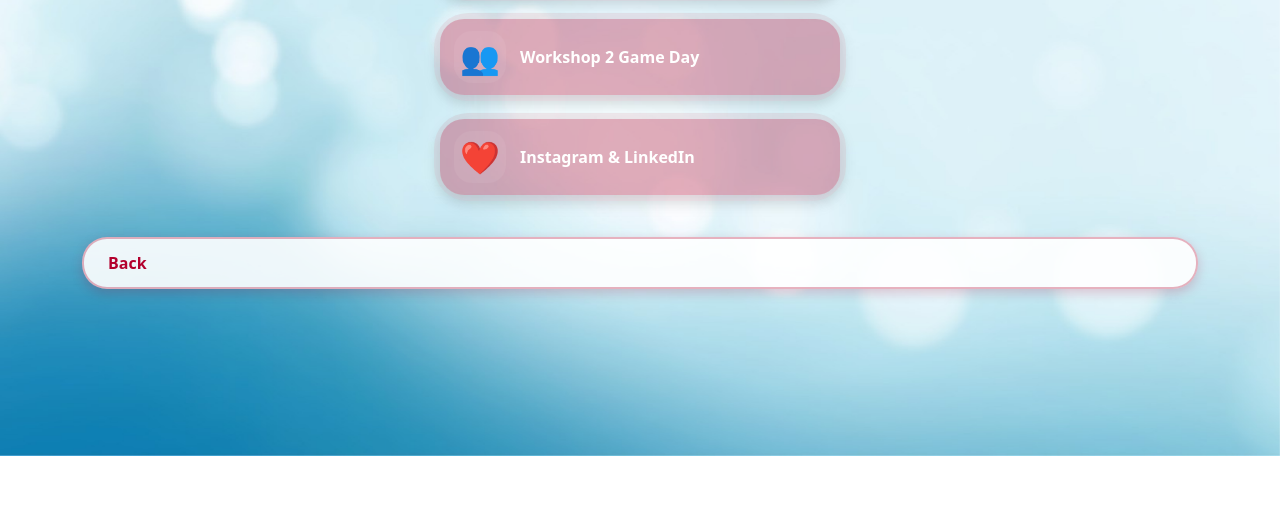
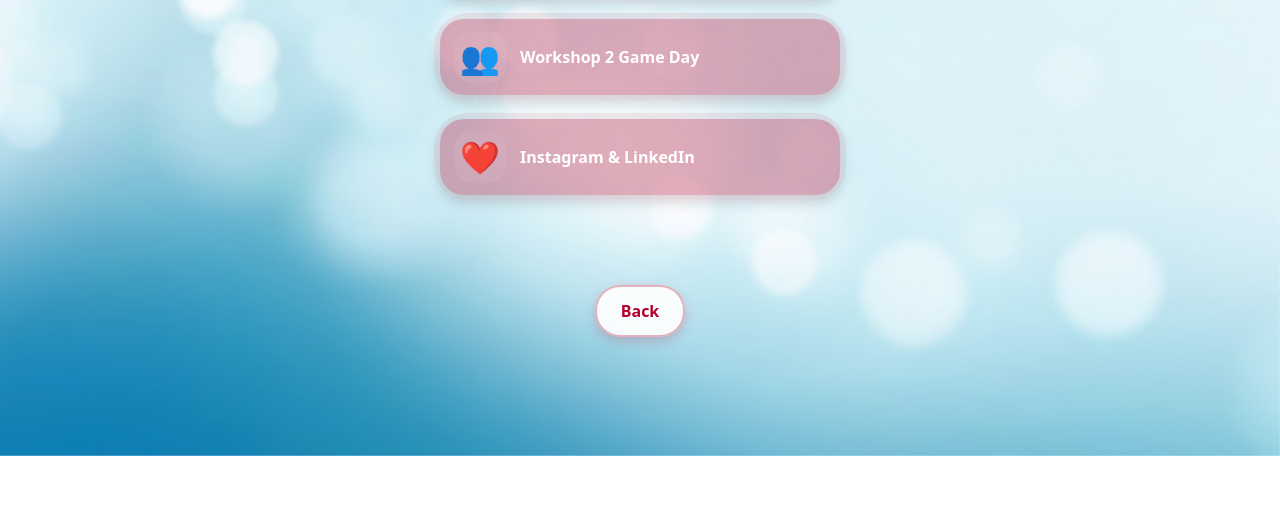
Before and after one commit to BB-wq787/Recruitment, a Flask app: page /activity in a window 1280 px wide. Shown: the part 344-864 px from the top of the page. Run offline with Flask 3, Linux system fonts and the light colour scheme; a user stored in the database is signed in; some libraries are stand-ins or nearby versions.

Commit message:
Center back button in activity.html to match other pages

```diff
--- a/templates/activity.html
+++ b/templates/activity.html
@@ -88,7 +88,7 @@
         }
         .activity-sub { display: none; }
         .back-btn {
-            display: block;
+            display: inline-block;
             margin: 2rem auto 0;
             padding: 0.75rem 1.5rem;
             background: rgba(255, 255, 255, 0.9);
@@ -153,8 +153,10 @@
                     <div class="activity-text">Instagram &amp; LinkedIn</div>
                 </div>
             </a>
+        </div>
+    <div style="text-align: center; margin-top: 3rem;">
+        <a href="{{ url_for('welcome') }}" class="back-btn">Back</a>
     </div>
-    <a href="{{ url_for('welcome') }}" class="back-btn">Back</a>
 </div>
 
 <!-- IG / LinkedIn Modal -->
```
